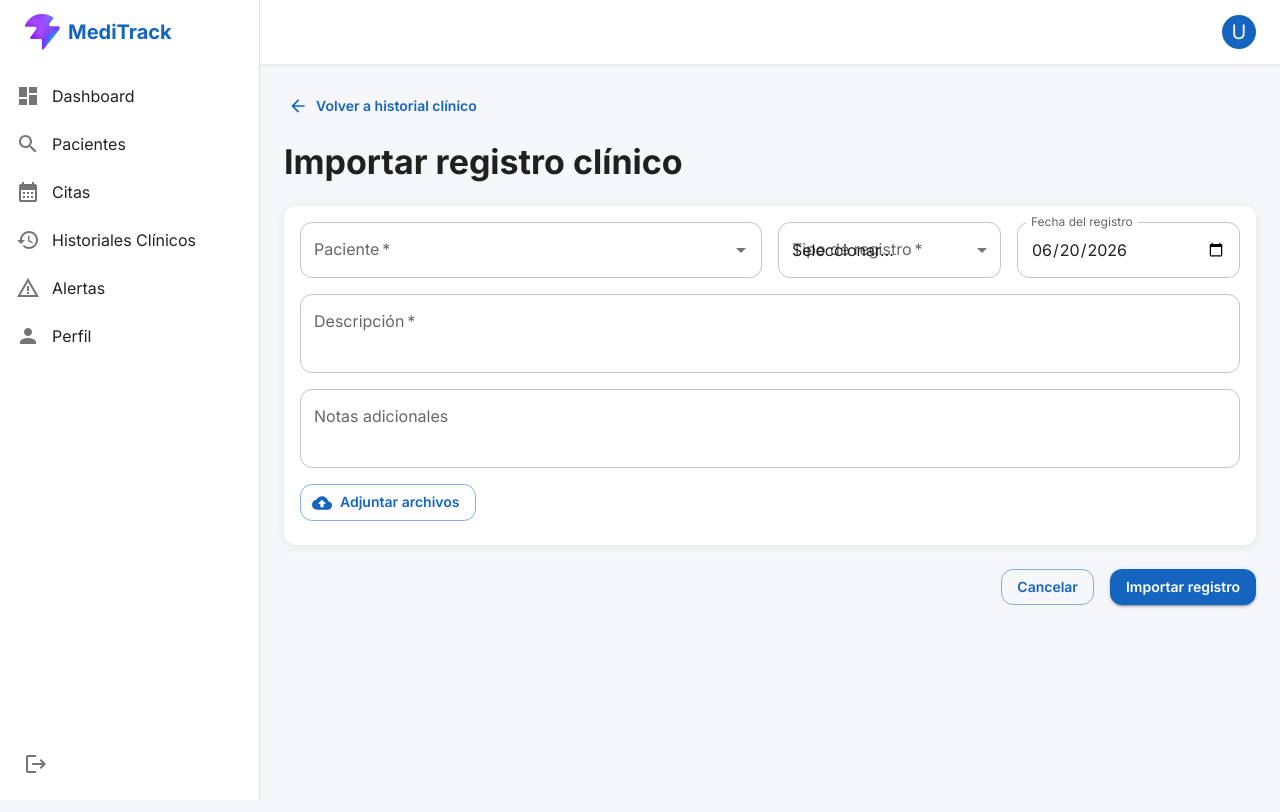
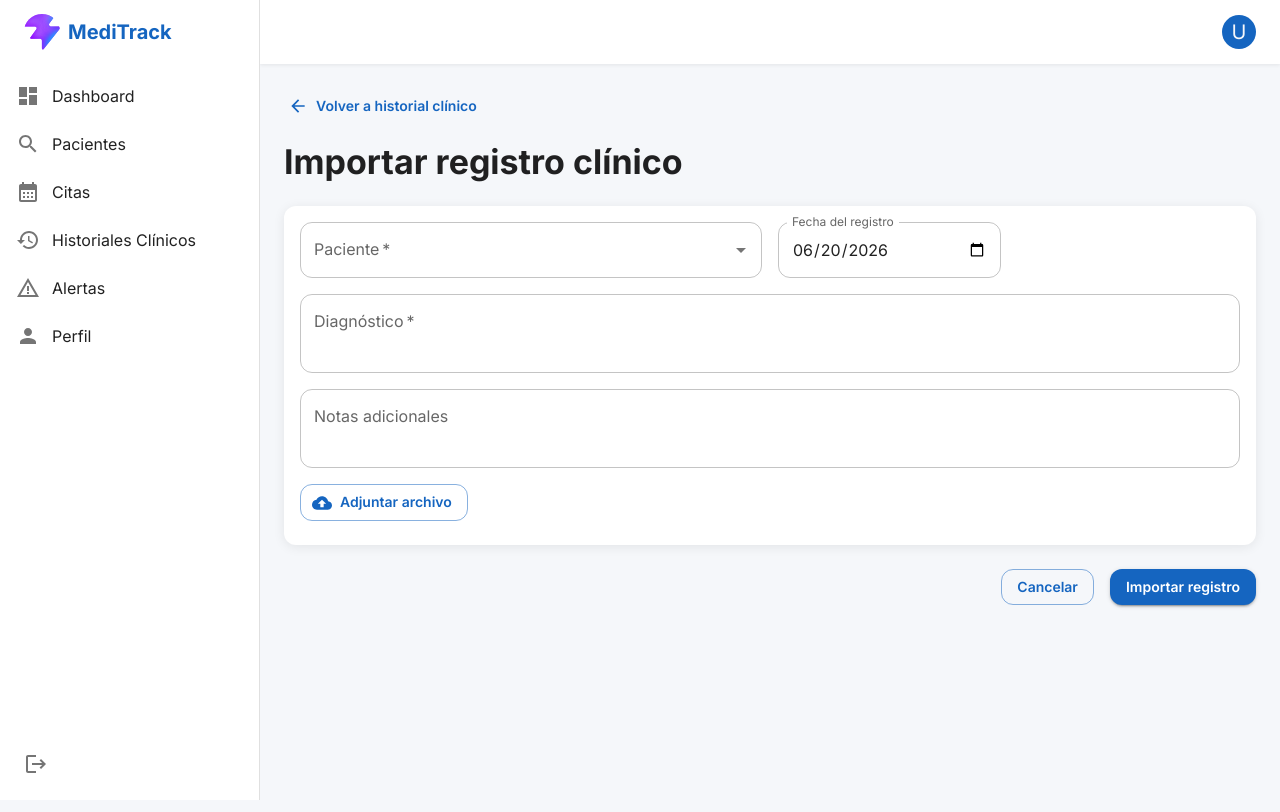
Before and after one commit to Equipo00-Fundamentos-Arqui-Soft-202610/Meditrack-Web, a React (Vite) app: page /clinical-records/import in a window 1280 px wide. Shown: the top 812 px of the page. Built offline with nearby package versions, Linux system fonts and the light colour scheme; sample sign-in values are in the browser's storage.

Commit message:
feat: align clinical record import form with backend - send all form fields in FormData, fix Content-Type, single file, add accept and validation

```diff
--- a/src/features/clinical-records/data/clinicalRecordService.ts
+++ b/src/features/clinical-records/data/clinicalRecordService.ts
@@ -36,9 +36,13 @@ export const clinicalRecordService = {
 
   import: async (payload: ClinicalRecordImportPayload): Promise<void> => {
     const formData = new FormData();
-    if (payload.files && payload.files.length > 0) {
-      formData.append('file', payload.files[0]);
-    }
-    await analysisApi.post(ENDPOINTS.CLINICAL_RECORDS.IMPORT, formData);
+    formData.append('patientId', payload.patientId.toString());
+    formData.append('recordDate', payload.recordDate);
+    formData.append('diagnosis', payload.diagnosis);
+    if (payload.notes) formData.append('notes', payload.notes);
+    formData.append('file', payload.file);
+    await analysisApi.post(ENDPOINTS.CLINICAL_RECORDS.IMPORT, formData, {
+      headers: { 'Content-Type': undefined },
+    });
   },
 };
--- a/src/features/clinical-records/data/clinicalRecordTypes.ts
+++ b/src/features/clinical-records/data/clinicalRecordTypes.ts
@@ -11,9 +11,8 @@ export interface ClinicalRecord {
 
 export interface ClinicalRecordImportPayload {
   patientId: number;
-  recordType: string;
-  description: string;
   recordDate: string;
+  diagnosis: string;
   notes: string;
-  files?: File[];
+  file: File;
 }
--- a/src/features/clinical-records/presentation/ClinicalRecordImportPage.tsx
+++ b/src/features/clinical-records/presentation/ClinicalRecordImportPage.tsx
@@ -15,11 +15,10 @@ export const ClinicalRecordImportPage = () => {
   const navigate = useNavigate();
   const [patient, setPatient] = useState<PatientSearchResult | null>(null);
   const [patientSearch, setPatientSearch] = useState('');
-  const [recordType, setRecordType] = useState('');
-  const [description, setDescription] = useState('');
   const [recordDate, setRecordDate] = useState(new Date().toISOString().split('T')[0]);
+  const [diagnosis, setDiagnosis] = useState('');
   const [notes, setNotes] = useState('');
-  const [files, setFiles] = useState<File[]>([]);
+  const [file, setFile] = useState<File | null>(null);
   const [error, setError] = useState('');
 
   const patientQuery = useQuery({
@@ -32,11 +31,10 @@ export const ClinicalRecordImportPage = () => {
     mutationFn: () =>
       clinicalRecordService.import({
         patientId: patient!.patientId,
-        recordType,
-        description,
         recordDate,
+        diagnosis,
         notes,
-        files: files.length > 0 ? files : undefined,
+        file: file!,
       }),
     onSuccess: () => navigate('/clinical-records'),
     onError: () => setError('Error al importar el registro clínico. Verifica los datos e intenta nuevamente.'),
@@ -45,15 +43,15 @@ export const ClinicalRecordImportPage = () => {
   const patientOptions: PatientSearchResult[] = patientQuery.data?.patients ?? [];
 
   const handleFileChange = (e: React.ChangeEvent<HTMLInputElement>) => {
-    if (e.target.files) {
-      setFiles(Array.from(e.target.files));
+    if (e.target.files && e.target.files.length > 0) {
+      setFile(e.target.files[0]);
     }
   };
 
   const handleSubmit = () => {
     if (!patient) { setError('Debes seleccionar un paciente.'); return; }
-    if (!recordType) { setError('Debes seleccionar un tipo de registro.'); return; }
-    if (!description.trim()) { setError('Debes ingresar una descripción.'); return; }
+    if (!diagnosis.trim()) { setError('Debes ingresar un diagnóstico.'); return; }
+    if (!file) { setError('Debes adjuntar un archivo.'); return; }
     setError('');
     importMutation.mutate();
   };
@@ -87,24 +85,6 @@ export const ClinicalRecordImportPage = () => {
             </Grid>
             <Grid size={{ xs: 12, sm: 6, md: 3 }}>
               <TextField
-                select
-                label="Tipo de registro"
-                value={recordType}
-                onChange={(e) => setRecordType(e.target.value)}
-                fullWidth
-                required
-                slotProps={{ select: { native: true } }}
-              >
-                <option value="">Seleccionar...</option>
-                <option value="Análisis">Análisis</option>
-                <option value="Diagnóstico">Diagnóstico</option>
-                <option value="Receta">Receta</option>
-                <option value="Informe">Informe</option>
-                <option value="Otro">Otro</option>
-              </TextField>
-            </Grid>
-            <Grid size={{ xs: 12, sm: 6, md: 3 }}>
-              <TextField
                 label="Fecha del registro"
                 type="date"
                 value={recordDate}
@@ -115,9 +95,9 @@ export const ClinicalRecordImportPage = () => {
             </Grid>
             <Grid size={{ xs: 12 }}>
               <TextField
-                label="Descripción"
-                value={description}
-                onChange={(e) => setDescription(e.target.value)}
+                label="Diagnóstico"
+                value={diagnosis}
+                onChange={(e) => setDiagnosis(e.target.value)}
                 fullWidth
                 required
                 multiline
@@ -140,8 +120,13 @@ export const ClinicalRecordImportPage = () => {
                 component="label"
                 startIcon={<CloudUploadIcon />}
               >
-                {files.length > 0 ? `${files.length} archivo(s) seleccionado(s)` : 'Adjuntar archivos'}
-                <input type="file" hidden multiple onChange={handleFileChange} />
+                {file ? file.name : 'Adjuntar archivo'}
+                <input
+                  type="file"
+                  hidden
+                  accept=".csv,.pdf,.png,.jpg,.jpeg"
+                  onChange={handleFileChange}
+                />
               </Button>
             </Grid>
           </Grid>
```
